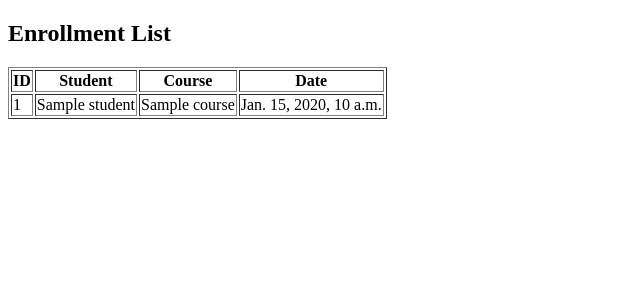
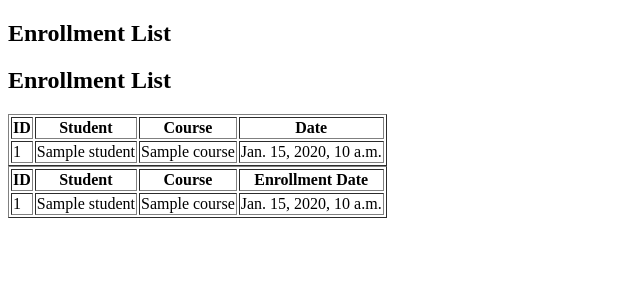
Before and after one commit to elangosakthivel-124/Enrollment-Management, a Django app: template templates/enrollment_list.html in a window 1280 px wide. Shown: the top 300 px of the page, without its empty margins (0-640 px from the left). Run offline with Django 4.2, Linux system fonts and the light colour scheme; the template is opened without the code that fills it: most values are stand-ins (such as "Sample title", 1, 10 or a date in 2020).

Commit message:
Enhance enrollment_list.html with HTML layout
Added HTML structure to the enrollment list template.

```diff
--- a/templates/enrollment_list.html
+++ b/templates/enrollment_list.html
@@ -26,6 +26,34 @@
 <td>{{ e.course.course_name }}</td>
 <td>{{ e.enrolled_on }}</td>
 </tr>
+  <!DOCTYPE html>
+<html>
+
+<head>
+<title>Enrollment List</title>
+</head>
+
+<body>
+
+<h2>Enrollment List</h2>
+
+<table border="1">
+
+<tr>
+<th>ID</th>
+<th>Student</th>
+<th>Course</th>
+<th>Enrollment Date</th>
+</tr>
+
+{% for enrollment in enrollments %}
+
+<tr>
+<td>{{ enrollment.id }}</td>
+<td>{{ enrollment.student.name }}</td>
+<td>{{ enrollment.course.course_name }}</td>
+<td>{{ enrollment.enrolled_on }}</td>
+</tr>
 
 {% endfor %}
 
@@ -33,3 +61,10 @@
 
 </body>
 </html>
+
+{% endfor %}
+
+</table>
+
+</body>
+</html>
```
